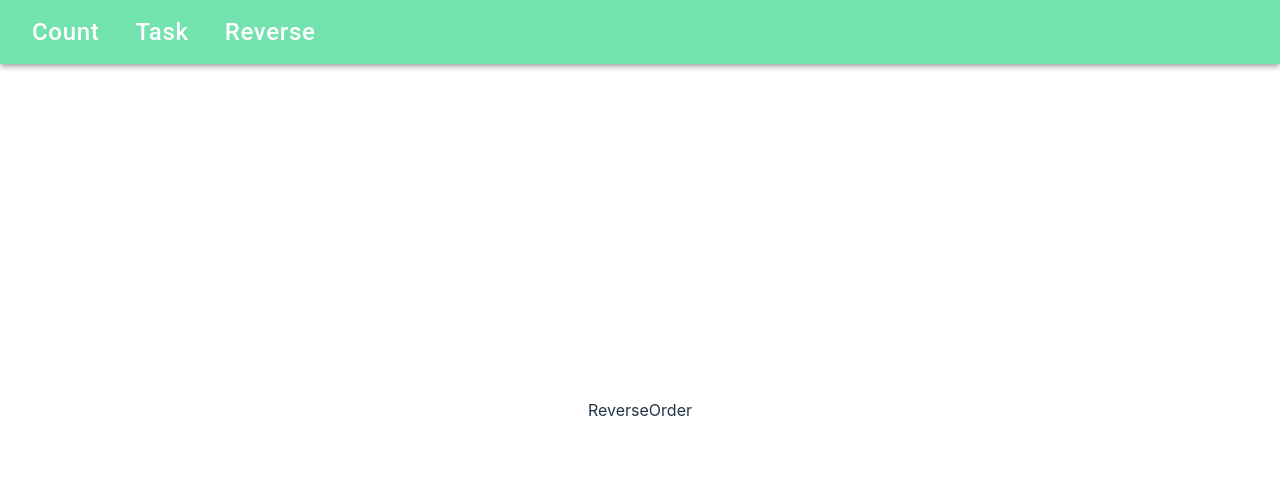
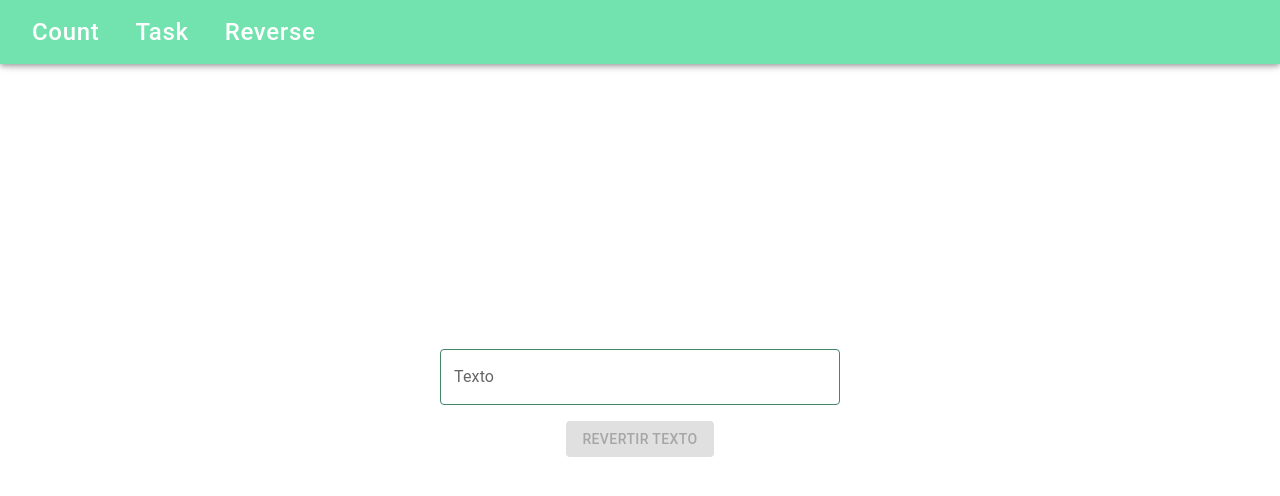
Before and after one commit to NestorSanchezS/Frontend_Gudfy_Prueba, a React (Vite) app: page /reverse in a window 1280 px wide. Shown: the top 496 px of the page. Built offline with nearby package versions, Linux system fonts and the light colour scheme.

Commit message:
:sparkles: add funcionalidad de revertir cadena de texto

```diff
--- a/src/components/Task.jsx
+++ b/src/components/Task.jsx
@@ -1,7 +1,7 @@
 import { Grid, Card, CardHeader, IconButton, Button } from "@material-ui/core";
 import FavoriteIcon from "@material-ui/icons/Favorite";
 import DeleteIcon from "@mui/icons-material/Delete";
-import { ColorShadow, ColorBlack } from "../utils/constans";
+import { ColorShadow, ColorBlack, ColorGreen2 } from "../utils/constans";
 import { stylesCard } from "../utils/Styles";
 
 export const Task = ({ task, updateOrDeleteTodoHandler }) => {
@@ -16,7 +16,7 @@ export const Task = ({ task, updateOrDeleteTodoHandler }) => {
       <Card
         className={`${classes.root}`}
         style={{
-          backgroundColor: ColorShadow,
+          backgroundColor: task.completed ? ColorShadow : ColorGreen2,
         }}
       >
         <CardHeader
@@ -41,14 +41,16 @@ export const Task = ({ task, updateOrDeleteTodoHandler }) => {
           subheader={` ${task.description}`}
         />
         <div className={classes.buttonContainer}>
+          {task.completed ? null : (
             <Button
               className={classes.bCounter}
               variant="contained"
               size="small"
               onClick={() => updateOrDeleteTodoHandler(task.id, task.completed)}
             >
-            Mark as {task.completed ? "undone" : "done"}
+              Mark as done
             </Button>
+          )}
         </div>
       </Card>
     </Grid>
--- a/src/hooks/useTaksHook.js
+++ b/src/hooks/useTaksHook.js
@@ -32,22 +32,32 @@ export const useTaskHook = () => {
     }
   };
 
-  const deleteTask = (id) => {
+  const deleteTask = async (id) => {
+    try {
+      await axios.delete(`http://localhost:8000/api/v1/tasks/${id}/`);
       setTasks(tasks.filter((task) => task.id !== id));
+    } catch (error) {
+      console.log(error);
+    }
   };
 
-  const updateTask = (id) => {
+  const updateTask = async (id) => {
+    try {
+      await axios.put(`http://localhost:8000/api/v1/tasks/${id}/complete/`);
       setTasks(
         tasks.map((task) => {
           if (task.id === id) {
             return {
               ...task,
-            completed: !task.completed,
+              completed: true,
             };
           }
           return task;
         })
       );
+    } catch (error) {
+      console.log(error);
+    }
   };
 
   return [tasks, addTask, deleteTask, updateTask];
--- a/src/pages/ReverseOrder.jsx
+++ b/src/pages/ReverseOrder.jsx
@@ -1,5 +1,62 @@
-import React from "react";
+import React, { useState } from "react";
+import { Button, Grid, Box } from "@mui/material";
+import { StyledTextField } from "../utils/Styles";
 
 export const ReverseOrder = () => {
-  return <form>ReverseOrder</form>;
+  const [text, setText] = useState("");
+  const [viewText, setViewText] = useState("");
+
+  function reverseText(text) {
+    const words = text.split(" ");
+    const invertedWords = words.reverse();
+    const result = invertedWords.join(" ");
+    setText(result);
+    setViewText(result);
+    return result;
+  }
+
+  const submitHandler = (e) => {
+    e.preventDefault();
+    if (text.trim() === "") return;
+    reverseText(text);
+    setText("");
+  };
+
+  const changeHandler = (e) => {
+    const { name, value } = e.target;
+    if (name === "reverse") {
+      setText(value);
+    }
+  };
+  return (
+    <form onSubmit={submitHandler} style={{ marginTop: "40px" }}>
+      <Box sx={{ maxWidth: 400, margin: "0 auto" }}>
+        <Grid container spacing={2} alignItems="center">
+          <Grid item xs={12}>
+            <StyledTextField
+              name="reverse"
+              label="Texto"
+              variant="outlined"
+              fullWidth
+              value={text}
+              onChange={changeHandler}
+            />
+          </Grid>
+          <Grid item xs={12}>
+            <Box display="flex" justifyContent="center">
+              <Button
+                type="submit"
+                variant="contained"
+                disabled={!text.trim()}
+                sx={{ minWidth: 100 }}
+              >
+                Revertir texto
+              </Button>
+            </Box>
+          </Grid>
+        </Grid>
+      </Box>
+      <h1>{viewText}</h1>
+    </form>
+  );
 };
```
Lines whose indentation alone changed are shown as unchanged.
